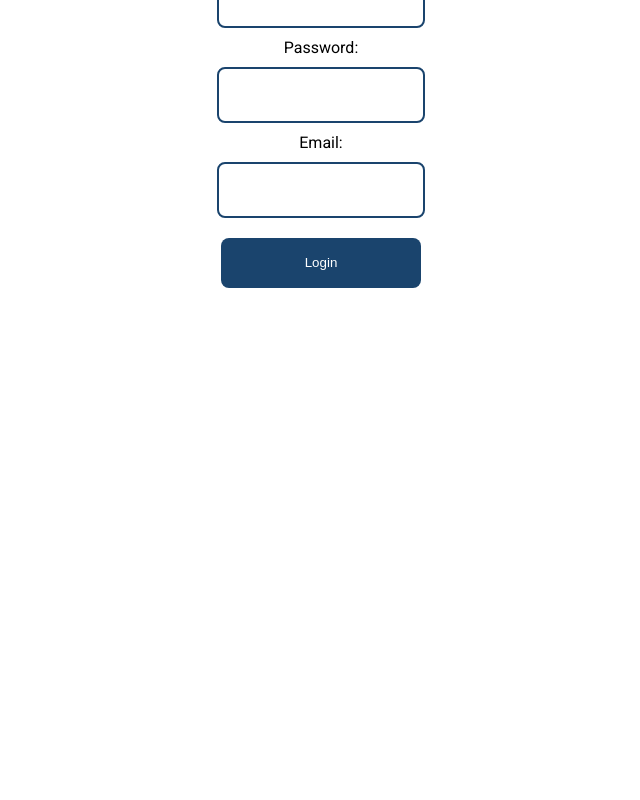
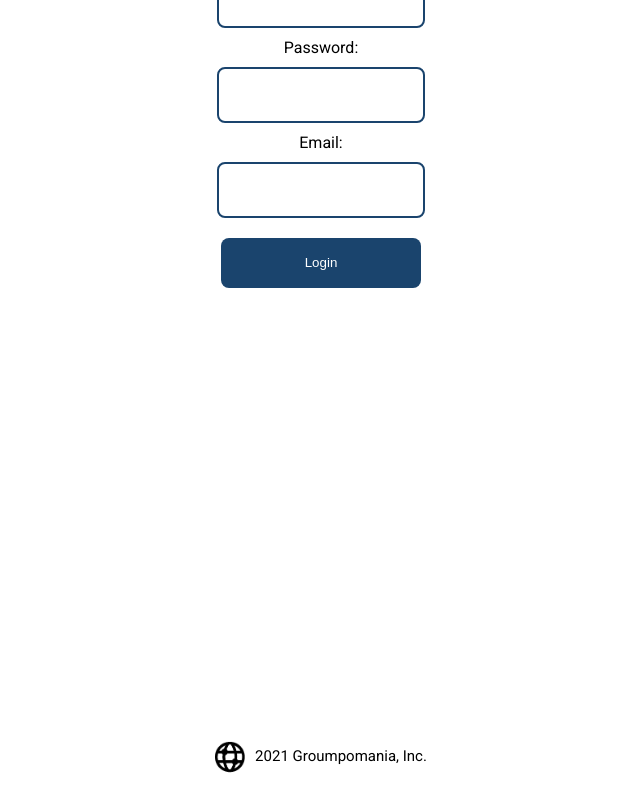
Before and after one commit to floflx7/FlorianFelix_7_30102021, a React (Create React App) app in the folder client/: page /login in a window 1280 px wide. Shown: the part 327-1127 px from the top of the page, without its empty margins (319-959 px from the left). Before the commit the page ends 989 px from the top, so only its background shows below. Built offline with nearby package versions, Linux system fonts and the light colour scheme; no server answers.

Commit message:
css update

```diff
--- a/client/src/App.css
+++ b/client/src/App.css
@@ -58,6 +58,7 @@ body {
   display: grid;
   place-content: center;
   padding: 20px;
+  text-shadow: black 0px 2px 5px;
 }
 
 .post .body .PostImage {
@@ -375,7 +376,6 @@ button {
   border-radius: 5px;
   margin-top: 20px;
   display: flex;
-  overflow-x: scroll;
   flex-direction: column;
 }
 
@@ -409,14 +409,6 @@ label {
 .listOfComments .comment .delete {
   margin: 0px;
   float: right;
-}
-
-#individual {
-}
-
-#individual .title,
-#individual .footer {
-  font-size: 30px;
 }
 
 /* LOGIN */
@@ -457,11 +449,13 @@ button {
 .footer_page {
   position: relative;
   padding: 20px;
-  background-color: rgb(26, 68, 109);
-  color: white;
-  width: 100%;
+  margin-right: auto;
+  margin-left: auto;
+  color: rgb(0, 0, 0);
+  width: fit-content;
   bottom: 0;
   margin-top: 50px;
+  overflow-x: hidden;
 }
 
 .text_footer_page {
@@ -496,6 +490,20 @@ button {
 
 .basicInfo button:active {
   box-shadow: inset 3px 3px 5px rgba(0, 0, 0, 0.185);
+}
+
+.footer_page {
+  display: flex;
+  flex-direction: row;
+  align-items: center;
+  margin-right: auto;
+  margin-left: auto;
+  font-size: 15px;
+}
+
+.footer_page img {
+  margin-right: 10px;
+  width: 30px;
 }
 
 @media only screen and (max-width: 800px) {
--- a/client/src/App.js
+++ b/client/src/App.js
@@ -14,11 +14,19 @@ import { useState, useEffect } from "react";
 import axios from "axios";
 import logo_1 from "./images/icon-left-font-monochrome-white.png";
 import logo_2 from "./images/logo_blanc.png";
+import logo_noir from "./images/logo_noir.png";
+
+const ColoredLine = ({ color }) => (
+  <hr
+    style={{
+      color: "black",
+      width: 100,
+    }}
+  />
+);
 
 function App() {
   let [authState, setAuthState] = useState({});
-
-
 
   const logout = () => {
     localStorage.removeItem("accessToken");
@@ -106,6 +114,12 @@ function App() {
           </Routes>
         </Router>
       </AuthContext.Provider>
+
+      <div className="footer_page">
+        <img className="logo_2" src={logo_noir} alt="Logo" />
+
+        <p>2021 Groumpomania, Inc.</p>
+      </div>
     </div>
   );
 }
```
Also changed, not shown: client/src/images/logo_noir.png (added).
